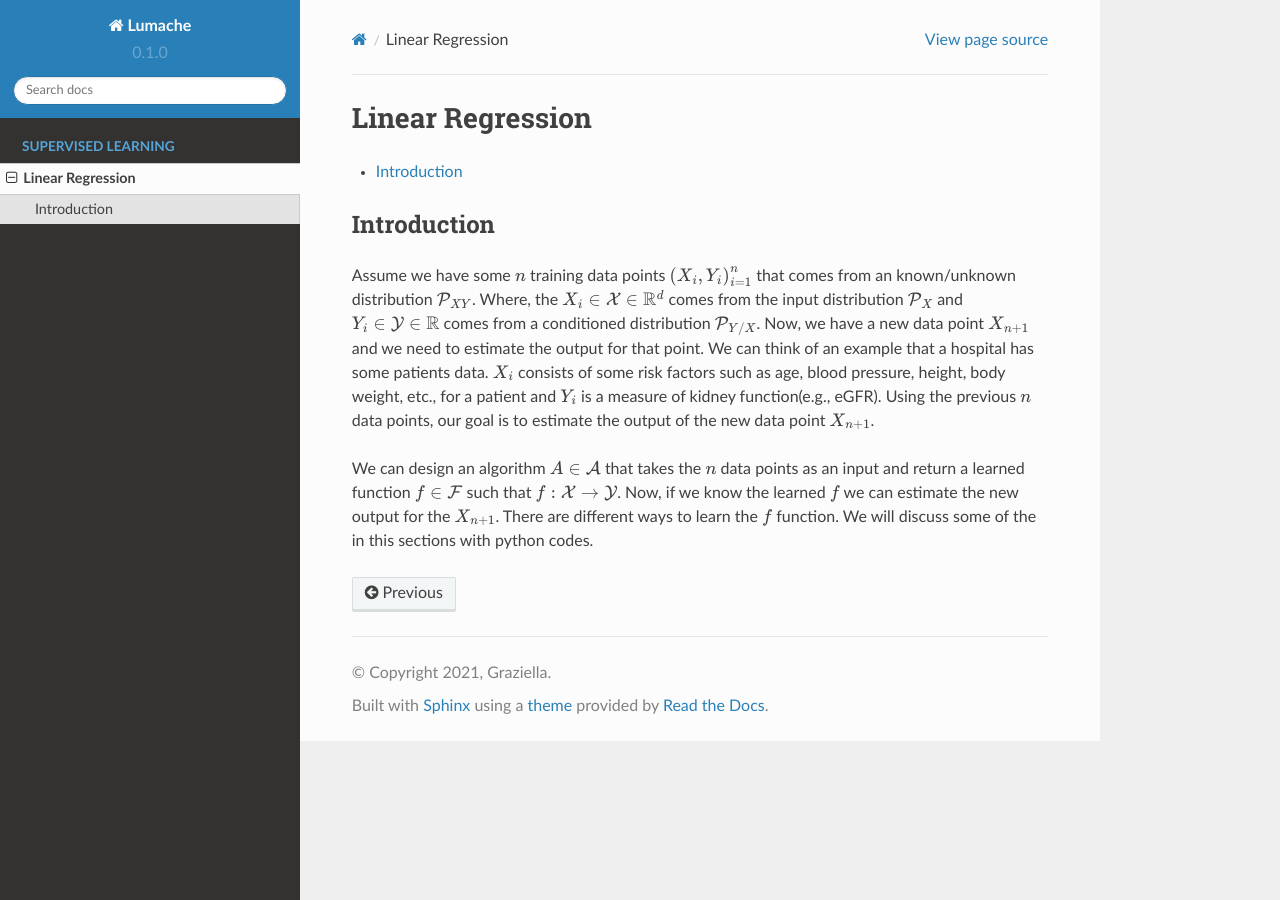
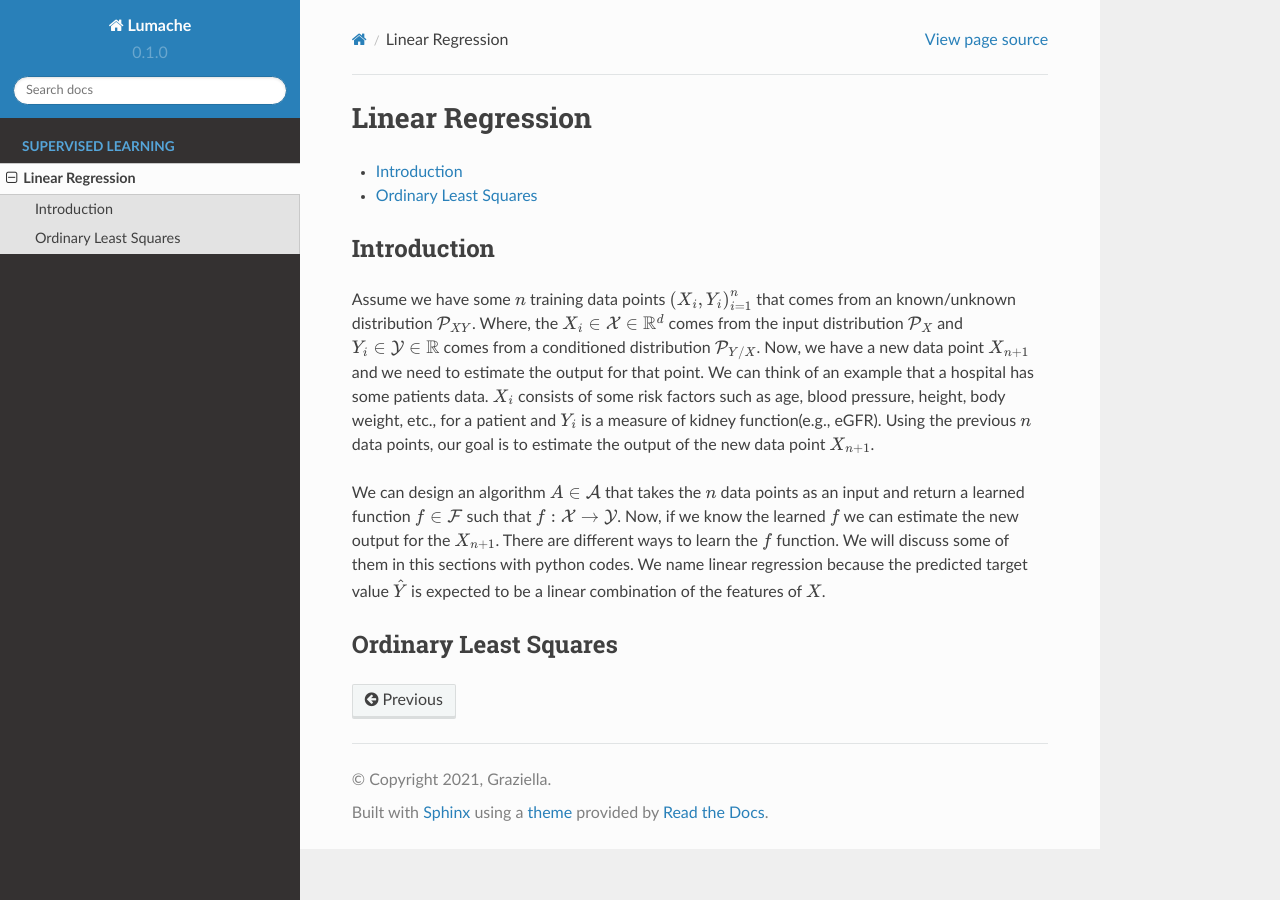
Before and after one commit to ghoshsubh/ML-project, a Sphinx documentation site: the page built from docs/source/Linear_regression.rst, in a window 1280 px wide. Built offline with Sphinx 7.4.7 and the Read the Docs theme 2.0.0, drawn with Linux system fonts in a browser that asks for light colours.

Commit message:
Update Linear_regression.rst

```diff
--- a/docs/source/Linear_regression.rst
+++ b/docs/source/Linear_regression.rst
@@ -18,4 +18,8 @@ we need to estimate the output for that point. We can think of an example that a
 :math:`Y_i` is a measure of kidney function(e.g., eGFR). Using the previous :math:`n` data points, our goal is to estimate the output of the new data point :math:`X_{n+1}`.
 
 We can design an algorithm :math:`A \in \mathcal{A}` that takes the :math:`n` data points as an input and return a learned function :math:`f \in \mathcal{F}` such that :math:`f: \mathcal{X} \rightarrow \mathcal{Y}`. Now, if we know the learned :math:`f`
-we can estimate the new output for the :math:`X_{n+1}`. There are different ways to learn the :math:`f` function. We will discuss some of the in this sections with python codes.
+we can estimate the new output for the :math:`X_{n+1}`. There are different ways to learn the :math:`f` function. We will discuss some of them in this sections with python codes. We name linear regression because the predicted target value :math:`\hat{Y}` is
+expected to be a linear combination of the features of :math:`X`.
+
+Ordinary Least Squares
+======================
```
